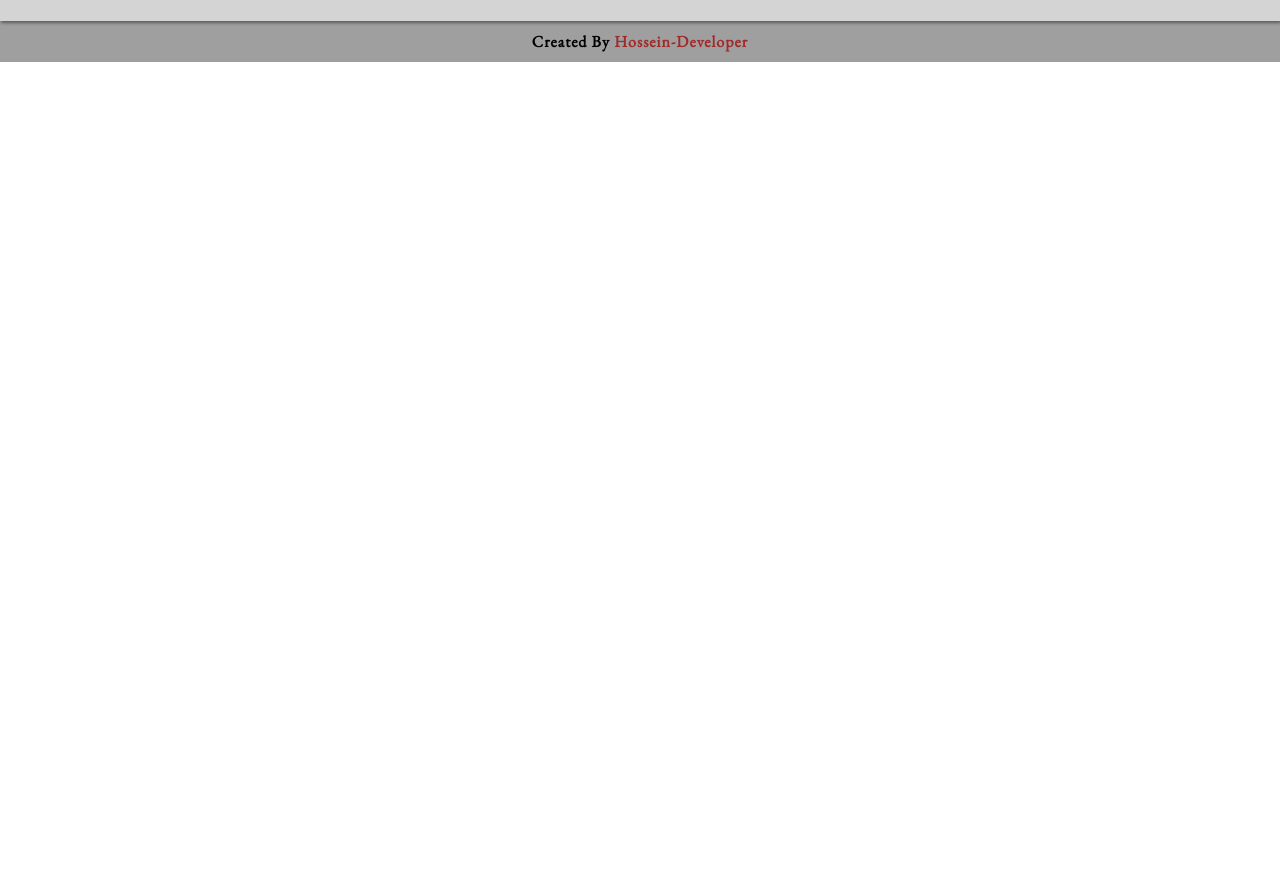
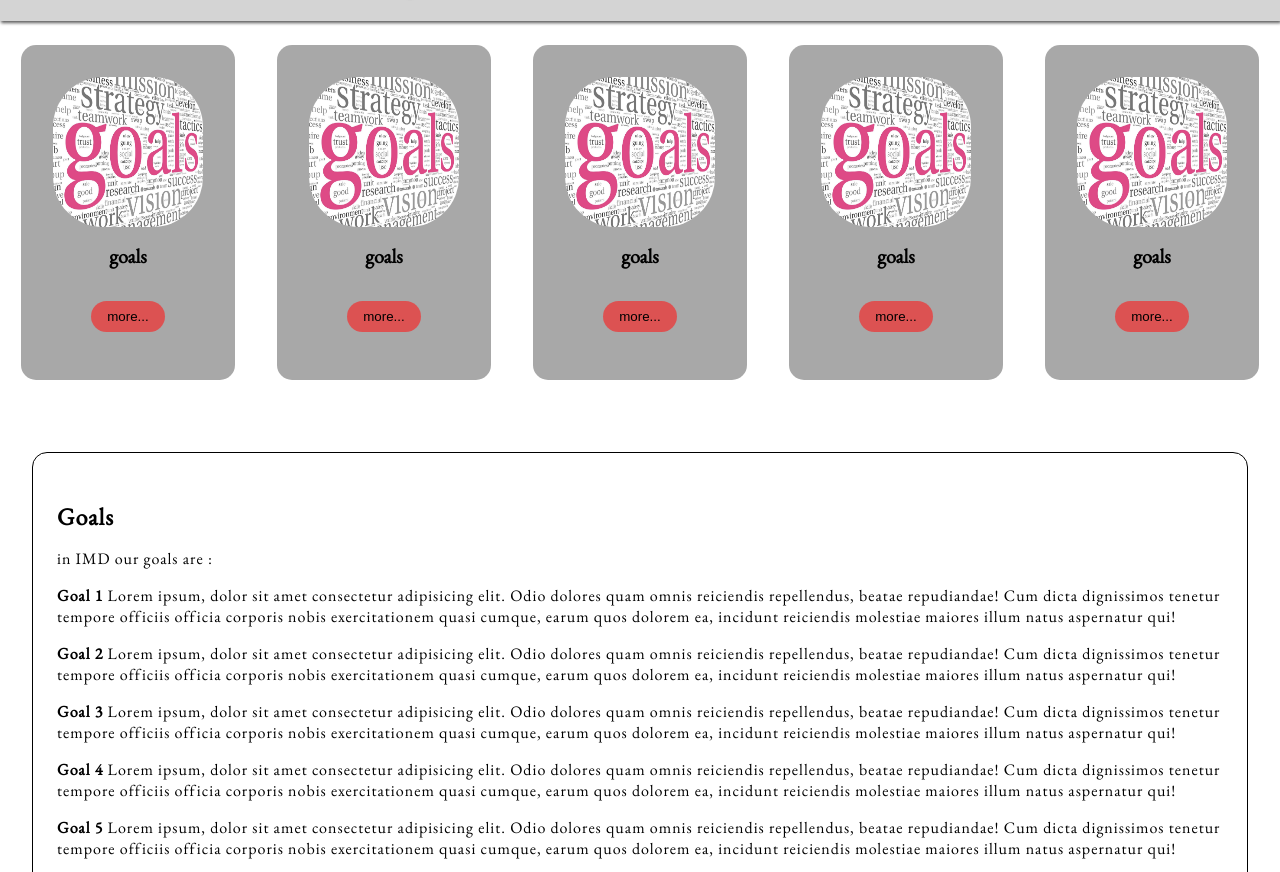
Before and after one commit to Hossein-Haghshenas/WebSite-With-FlexBox, a plain HTML site: page goals.html in a window 1280 px wide. Shown: the part 62-934 px from the top of the page. Before the commit the page ends 800 px from the top, so only its background shows below. Drawn offline with nearby package versions, Linux system fonts and the light colour scheme; a web font is replaced by a local one.

Commit message:
Create Goals page & fix something

```diff
--- a/assets/css/style.css
+++ b/assets/css/style.css
@@ -47,19 +47,19 @@ li {
 
 /* header-menu-end */
 
-/* description-start*/
-.description-text-box {
+/* main-start*/
+.main-text-box {
   border: 1px solid black;
   border-radius: 15px;
-  margin: 5rem 2rem;
+  margin: 3rem 2rem;
   padding: 3rem 1.5rem;
   letter-spacing: 1px;
 }
-.description-text-box p {
+.main-text-box p {
   font-size: 16px;
   margin-top: 1rem;
 }
-.description-cards {
+.main-cards {
   display: flex;
   justify-content: space-around;
   flex-wrap: wrap;
@@ -69,7 +69,7 @@ li {
   text-align: center;
   background: #5c5c5c88;
   padding: 2rem;
-  margin: 2rem 0;
+  margin: 1.5rem 0.3rem;
   border-radius: 15px;
 }
 .card-img {
@@ -95,7 +95,7 @@ li {
 .card-btn:hover {
   background-color: rgba(255, 0, 0, 0.699);
 }
-/* description-end*/
+/* main-end*/
 /* footer-start */
 footer {
   text-align: center;
--- a/goals.html
+++ b/goals.html
@@ -20,7 +20,121 @@
         </ul>
       </nav>
     </header>
-    <main></main>
+
+    <!-- main-goals -->
+    <main>
+      <section class="goals">
+        <section class="main-cards">
+          <section class="card">
+            <figure>
+              <img
+                class="card-img"
+                src="assets/image/goalsetting.jpg"
+                alt="goals"
+              />
+              <figcaption class="card-text">goals</figcaption>
+            </figure>
+            <button class="card-btn">more...</button>
+          </section>
+          <section class="card">
+            <figure>
+              <img
+                class="card-img"
+                src="assets/image/goalsetting.jpg"
+                alt="goals"
+              />
+              <figcaption class="card-text">goals</figcaption>
+            </figure>
+            <button class="card-btn">more...</button>
+          </section>
+          <section class="card">
+            <figure>
+              <img
+                class="card-img"
+                src="assets/image/goalsetting.jpg"
+                alt="goals"
+              />
+              <figcaption class="card-text">goals</figcaption>
+            </figure>
+            <button class="card-btn">more...</button>
+          </section>
+          <section class="card">
+            <figure>
+              <img
+                class="card-img"
+                src="assets/image/goalsetting.jpg"
+                alt="goals"
+              />
+              <figcaption class="card-text">goals</figcaption>
+            </figure>
+            <button class="card-btn">more...</button>
+          </section>
+          <section class="card">
+            <figure>
+              <img
+                class="card-img"
+                src="assets/image/goalsetting.jpg"
+                alt="goals"
+              />
+              <figcaption class="card-text">goals</figcaption>
+            </figure>
+            <button class="card-btn">more...</button>
+          </section>
+        </section>
+        <section class="main-text-box">
+          <h2>Goals</h2>
+          <p>in IMD our goals are :</p>
+          <p>
+            <span><b>Goal 1 </b></span>Lorem ipsum, dolor sit amet consectetur
+            adipisicing elit. Odio dolores quam omnis reiciendis repellendus,
+            beatae repudiandae! Cum dicta dignissimos tenetur tempore officiis
+            officia corporis nobis exercitationem quasi cumque, earum quos
+            dolorem ea, incidunt reiciendis molestiae maiores illum natus
+            aspernatur qui!
+          </p>
+          <p>
+            <span><b>Goal 2 </b></span>Lorem ipsum, dolor sit amet consectetur
+            adipisicing elit. Odio dolores quam omnis reiciendis repellendus,
+            beatae repudiandae! Cum dicta dignissimos tenetur tempore officiis
+            officia corporis nobis exercitationem quasi cumque, earum quos
+            dolorem ea, incidunt reiciendis molestiae maiores illum natus
+            aspernatur qui!
+          </p>
+          <p>
+            <span><b>Goal 3 </b></span>Lorem ipsum, dolor sit amet consectetur
+            adipisicing elit. Odio dolores quam omnis reiciendis repellendus,
+            beatae repudiandae! Cum dicta dignissimos tenetur tempore officiis
+            officia corporis nobis exercitationem quasi cumque, earum quos
+            dolorem ea, incidunt reiciendis molestiae maiores illum natus
+            aspernatur qui!
+          </p>
+          <p>
+            <span><b>Goal 4 </b></span>Lorem ipsum, dolor sit amet consectetur
+            adipisicing elit. Odio dolores quam omnis reiciendis repellendus,
+            beatae repudiandae! Cum dicta dignissimos tenetur tempore officiis
+            officia corporis nobis exercitationem quasi cumque, earum quos
+            dolorem ea, incidunt reiciendis molestiae maiores illum natus
+            aspernatur qui!
+          </p>
+          <p>
+            <span><b>Goal 5 </b></span>Lorem ipsum, dolor sit amet consectetur
+            adipisicing elit. Odio dolores quam omnis reiciendis repellendus,
+            beatae repudiandae! Cum dicta dignissimos tenetur tempore officiis
+            officia corporis nobis exercitationem quasi cumque, earum quos
+            dolorem ea, incidunt reiciendis molestiae maiores illum natus
+            aspernatur qui!
+          </p>
+          <p>
+            <span><b>Goal 6 </b></span>Lorem ipsum, dolor sit amet consectetur
+            adipisicing elit. Odio dolores quam omnis reiciendis repellendus,
+            beatae repudiandae! Cum dicta dignissimos tenetur tempore officiis
+            officia corporis nobis exercitationem quasi cumque, earum quos
+            dolorem ea, incidunt reiciendis molestiae maiores illum natus
+            aspernatur qui!
+          </p>
+        </section>
+      </section>
+    </main>
 
     <!-- footer -->
     <footer>
```
Also changed, not shown: index.html (+2 -2 lines).
